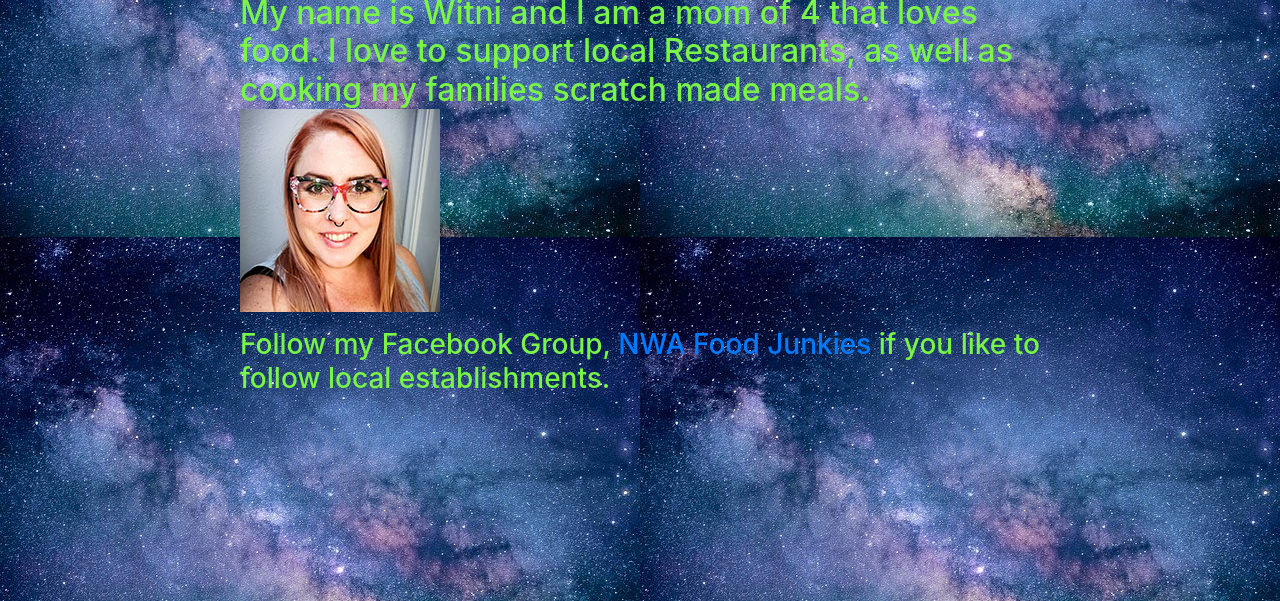
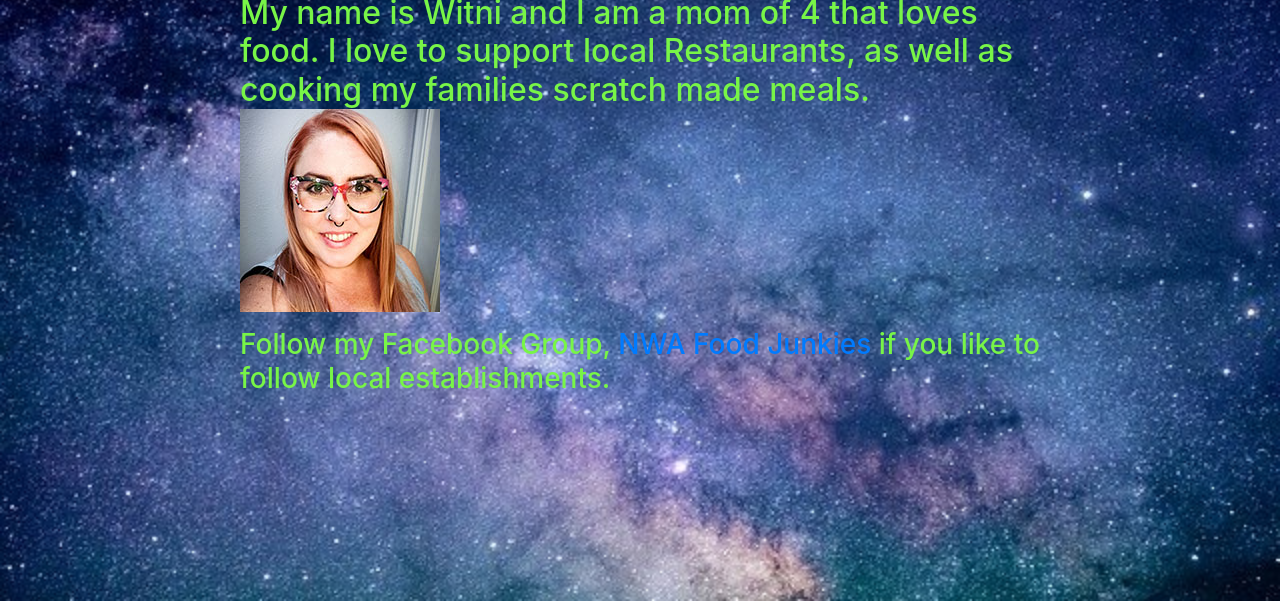
Before and after one commit to mothershipwit/portfolio, a Gatsby site: page /about in a window 1280 px wide. Shown: the part 199-800 px from the top of the page. Built offline with nearby package versions, Linux system fonts and the light colour scheme; Gatsby itself is replaced by a stand-in of ours; a web font is replaced by a local one.

Commit message:
Made fixes

```diff
--- a/src/components/layout.scss
+++ b/src/components/layout.scss
@@ -28,6 +28,9 @@ label {
 li {
   color: $color-accent;
 }
+p {
+  Color: white;
+  }
 
 
 .btn {
@@ -44,7 +47,7 @@ body {
   font-family: 'Indie Flower', cursive;
   font-family: 'Roboto Mono', monospace;
   background-image: url("../../static/images/space.jpg");
-  background-position: absolute;
+  background-size: cover;
 }
 
 img {
--- a/src/pages/about.js
+++ b/src/pages/about.js
@@ -12,7 +12,7 @@ export default function About() {
               <h2>My name is Witni and I am a mom of 4 that loves food.
                 I love to support local Restaurants, as well as cooking
                 my families scratch made meals.
-                <img src="images/portpic.jpg"></img>
+                <img src="images/portpic.jpg" alt="Portfolio Shot"></img>
            </h2>
             </p>
             </div>
```
